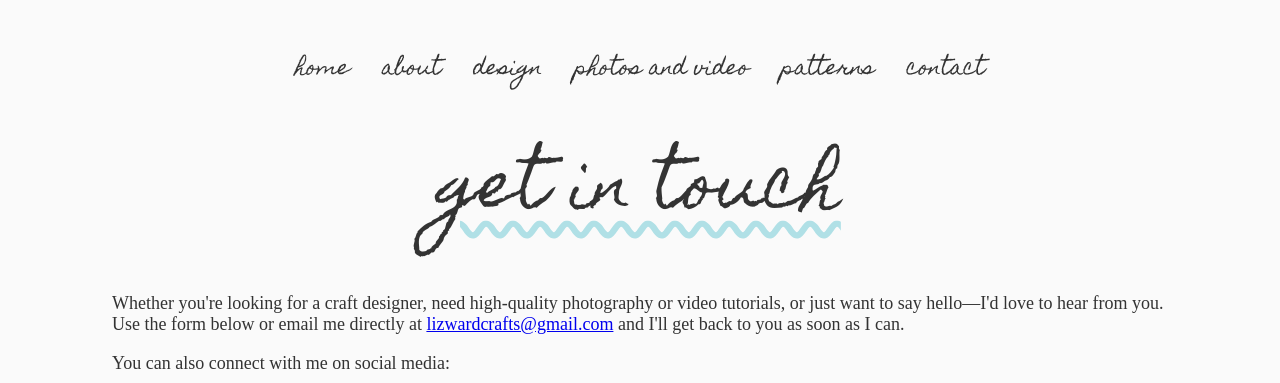
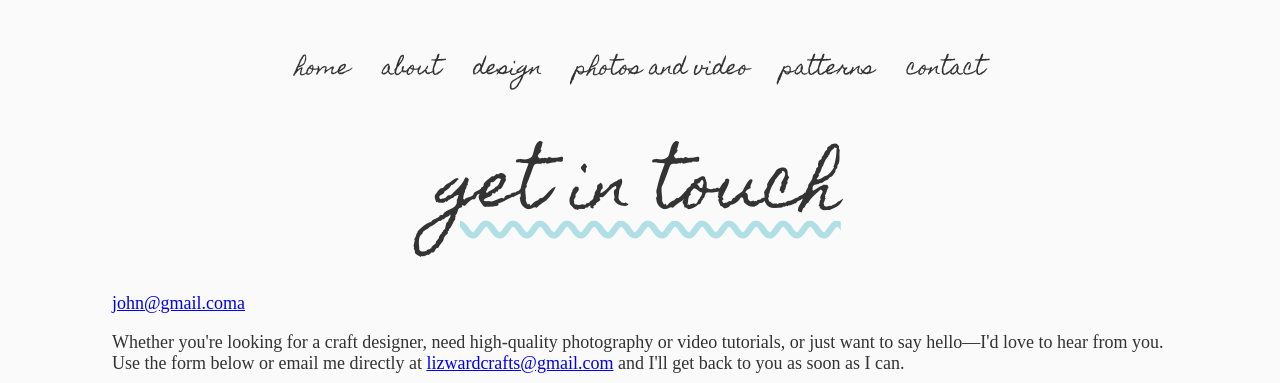
Before and after one commit to rdc501/liz-ward-crafts, a plain HTML site: page contact.html in a window 1280 px wide. Shown: the top 383 px of the page. Drawn offline with Linux system fonts and the light colour scheme.

```diff
--- a/contact.html
+++ b/contact.html
@@ -24,6 +24,18 @@
         <h1 class="index-title">get in touch</h1>
     </header>
     <main>
+        <style type="text/css">
+            .e-mail:before {
+                content: attr(data-website) "\0040" attr(data-user);
+                unicode-bidi: bidi-override;
+                direction: rtl;
+            }
+        </style>
+        <a href="&#109;&#97;&#105;&#108;&#116;&#111;&#58;%6A%6F%68%6E%40%67%6D%61%69%6C%2E%63%6F%6D">
+            <span class="e-mail" data-user="nhoj" data-website="moc.liamg">a</span>
+        </a>
+
+
         <p>Whether you're looking for a craft designer, need high-quality photography or video tutorials, or just want to say hello—I'd love to hear from you. Use the form below or email me directly at <a href="mailto:lizwardcrafts@gmail.com">lizwardcrafts@gmail.com</a> and I'll get back to you as soon as I can.</p>
 
         <p>You can also connect with me on social media:</p>
```
Also changed, not shown: index.html (+4 -4 lines), 5 other files.
